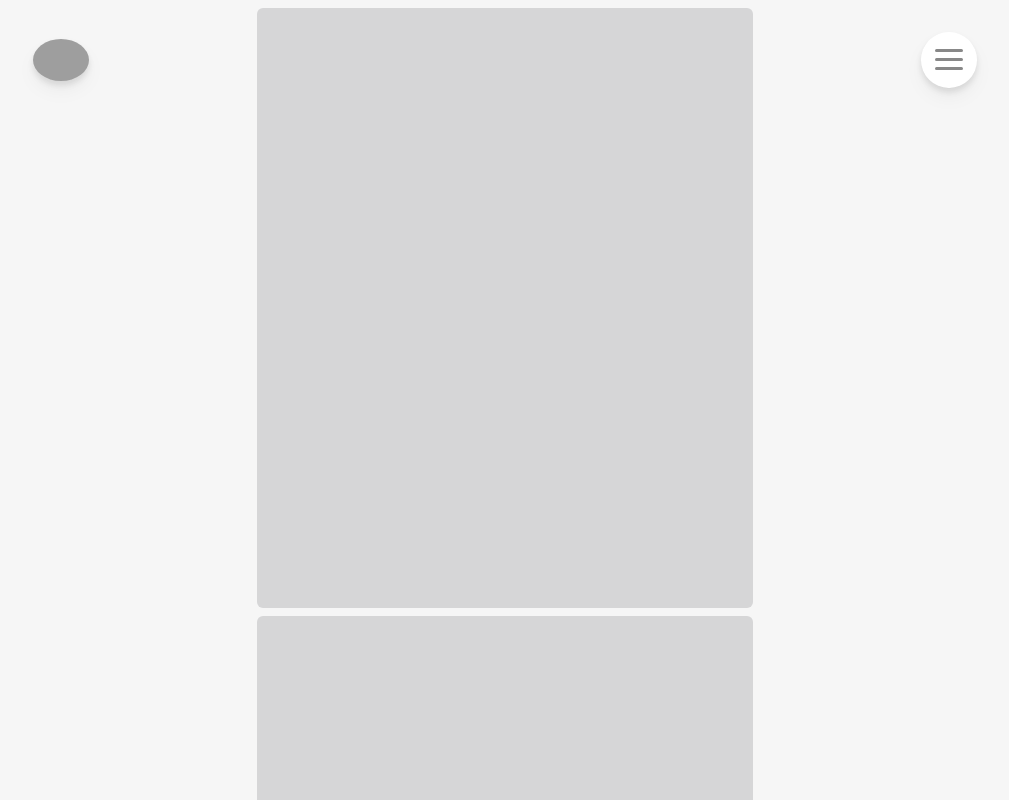
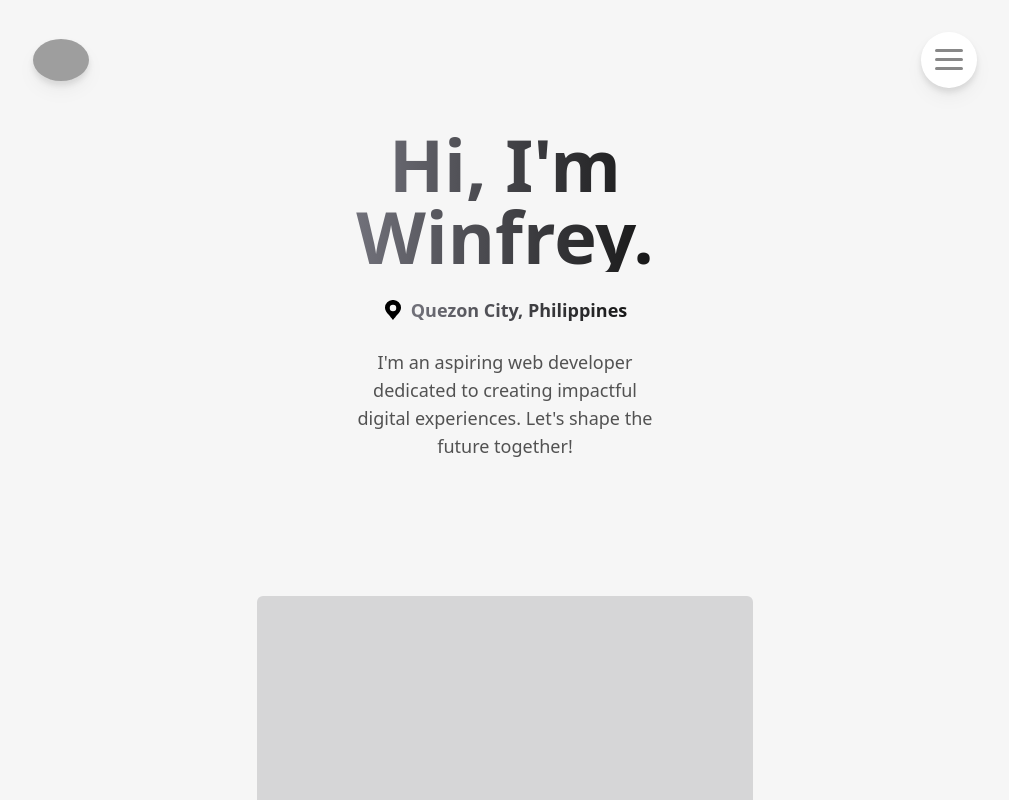
Before and after one commit to wjamesdevera/portfolio-site-tomasinoweb, a React (Vite) app: page / in a window 1280 px wide. Shown: the top 800 px of the page, without its empty margins (135-1144 px from the left). Built offline with nearby package versions, Linux system fonts and the light colour scheme; grey boxes are pictures that could not be loaded.

Commit message:
fixed hero section

```diff
--- a/src/App.jsx
+++ b/src/App.jsx
@@ -1,13 +1,14 @@
 import styles from './style'
 
-import { Navbar, Hero, Footer, FeaturedProject, Button } from './components'
+import { Navbar, Hero, Footer, FeaturedProject, Button, Particle } from './components'
 
 const App = () => (
   <div className="bg-primary_tw w-full overflow-hidden">
     <div className={`${styles.paddingX} ${styles.flexCenter}`}>
-      <div className={`${styles.boxWidth}`}>
+      <div className={`${styles.boxWidth} text-neutral-600`}>
         <Navbar/>
         <Hero/>
+        <Particle/>
         <div className="h-[600px] bg-secondary_tw rounded m-2"> </div>
         <div className="h-[600px] bg-secondary_tw rounded m-2"> </div>
         <div className="h-[600px] bg-secondary_tw rounded m-2"> </div>
--- a/src/assets/index.js
+++ b/src/assets/index.js
@@ -2,10 +2,12 @@ import facebook from './facebook_logo.png'
 import github from './github_logo.png'
 import linkedin from './linkedin_logo.png'
 import profile from './profile_picture.png'
+import postal from './OouiMapPin.svg'
 
 export {
     facebook,
     github,
     linkedin,
     profile,
+    postal,
 };
--- a/src/components/Hero.jsx
+++ b/src/components/Hero.jsx
@@ -1,15 +1,31 @@
 import React from 'react'
 
 import { heroTexts } from '../constants'
+import { postal } from '../assets'
+import styles from '../style'
+
 const Hero = () => {
   return (
     <div className='text-center vh-75 w-full flex justify-center items-center'>
-      <div className="">
-        <h1 className='font-bold sm:text-7xl text-3xl text-transparent bg-clip-text bg-gradient-to-r from-zinc-500 to-neutral-900'>
-        </h1>
-        <h3>
-
-        </h3>
+      <div className="flex flex-col gap-4 py-[25%] md:px-56 px-12 z-10">
+        {heroTexts.filter(text => (text.id == "welcome")).map(text =>
+          <h1 key={text.id} className={`font-bold sm:text-7xl text-3xl ${styles.textGradient}`}>
+            {text.title}
+          </h1>
+        )}
+        <div className="flex justify-center gap-2 items-center">
+          <img src={postal} alt="postal" className={`h-5 ${styles.textGradient}`}/>
+          {heroTexts.filter(text => (text.id == "location")).map(text =>
+            <h1 key={text.id} className={`font-bold sm:text-lg text-md ${styles.textGradient}`} >
+              {text.title}
+            </h1>
+          )}
+        </div>
+        {heroTexts.filter(text => (text.id == "message")).map(text =>
+          <h1 key={text.id} className='sm:text-lg text-md text-neutral-600'>
+            {text.title}
+          </h1>
+        )}
       </div>
     </div>
   )
--- a/src/components/Navbar.jsx
+++ b/src/components/Navbar.jsx
@@ -15,9 +15,9 @@ const Navbar = () => {
             </a>
             <div className="flex flex-col items-end">
                 <div className="rounded-full border-secondary w-14 h-14 drop-shadow-lg bg-white hover:translate-y-[-1px] hover:shadow-lg" onClick={() => setToggle((prev) => !prev)}>
-                    <a href="#" id="toggle" className={`${toggle ? 'on' : ''}`}>
+                    <div className={`${toggle ? 'on' : ''}`} id='toggle'>
                         <span className='w-14 h-14'></span>
-                    </a>
+                    </div>
                 </div>
             </div>
             <div className={`bg-white rounded-2xl drop-shadow-lg px-2 py-2 absolute right-32 top-16 transition-transform duration-150 ${toggle ? "pop-up-visible" : "pop-up"} hover:translate-x-px hover:translate-y-[-1px] hover:shadow-lg`}>
--- /dev/null
+++ b/src/components/Particle.jsx
@@ -0,0 +1,13 @@
+import React from 'react'
+import styles from '../style'
+
+const Particle = () => {
+  return (
+    <div className='absolute'>
+        <div className="bg-gradient-to-r from-zinc-500 to-neutral-900 w-5"> </div>
+
+    </div>
+  )
+}
+
+export default Particle
--- a/src/components/index.js
+++ b/src/components/index.js
@@ -3,6 +3,7 @@ import Hero from "./Hero";
 import Footer from "./Footer";
 import FeaturedProject from "./FeaturedProject";
 import Button from "./Button";
+import Particle from "./Particle";
 
 export {
     Navbar,
@@ -10,4 +11,5 @@ export {
     Footer,
     FeaturedProject,
     Button,
+    Particle,
 };
--- a/src/constants/index.js
+++ b/src/constants/index.js
@@ -20,7 +20,7 @@ export const navLinks = [
 export const heroTexts = [
     {
         id: "welcome",
-        title: "Hi, I'm Winfrey",
+        title: "Hi, I'm Winfrey.",
     },
     {
         id: "location",
--- a/src/style.js
+++ b/src/style.js
@@ -7,12 +7,14 @@ const styles = {
   flexCenter: "flex justify-center items-center",
   flexStart: "flex justify-center items-start",
 
-  paddingX: "sm:px-[24rem] px-6",
+  paddingX: "md:px-[24rem] sm:px-24 px-6",
   paddingY: "sm:py-[24rem] py-6",
   padding: "sm:px-16 px-6 sm:py-12 py-4",
 
   marginX: "sm:mx-16 mx-6",
   marginY: "sm:my-16 my-6",
+
+  textGradient: "text-transparent bg-clip-text bg-gradient-to-r from-zinc-500 to-neutral-900",
 };
 
 export const layout = {
```
Also changed, not shown: src/assets/MapPostalCode.svg (added), src/assets/OouiMapPin.svg (added), src/index.css (line endings or trailing spaces).
